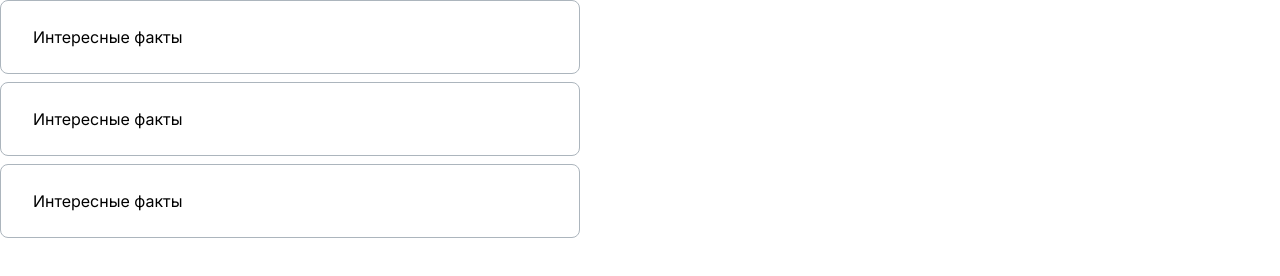
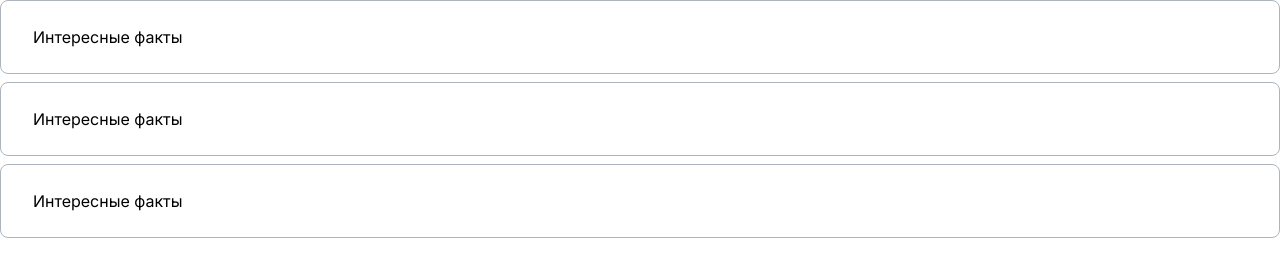
Before and after one commit to js-tasks-ru/htmlcss-20230530_prasolovp-s, a website: page 03-lection1/02-accordion/index.html in a window 1280 px wide. Drawn offline with Linux system fonts and the light colour scheme.

Commit message:
Corrections

```diff
--- a/03-lection1/02-accordion/accordion.css
+++ b/03-lection1/02-accordion/accordion.css
@@ -10,7 +10,10 @@
     border: 1px solid var(--grey-3);
     padding: 24px 32px;
     margin-bottom: 8px;
+}
 
+.accordion__item[open]{
+    padding-bottom: 32px;
 }
 
 .accordion__summary{
@@ -32,7 +35,3 @@
     color: var(--grey-4);
     margin: 16px 0 0 0;
 }
-
-.wrapper{
-    width: 580px;
-}
--- a/03-lection1/02-accordion/index.html
+++ b/03-lection1/02-accordion/index.html
@@ -6,7 +6,7 @@
         <link rel="stylesheet" href="./accordion.css">
     </head>
     <body>
-        <div class="wrapper">
+        <div class="accordion">
             <details class="accordion__item">
                 <summary class="accordion__summary">
                     Интересные факты
```
